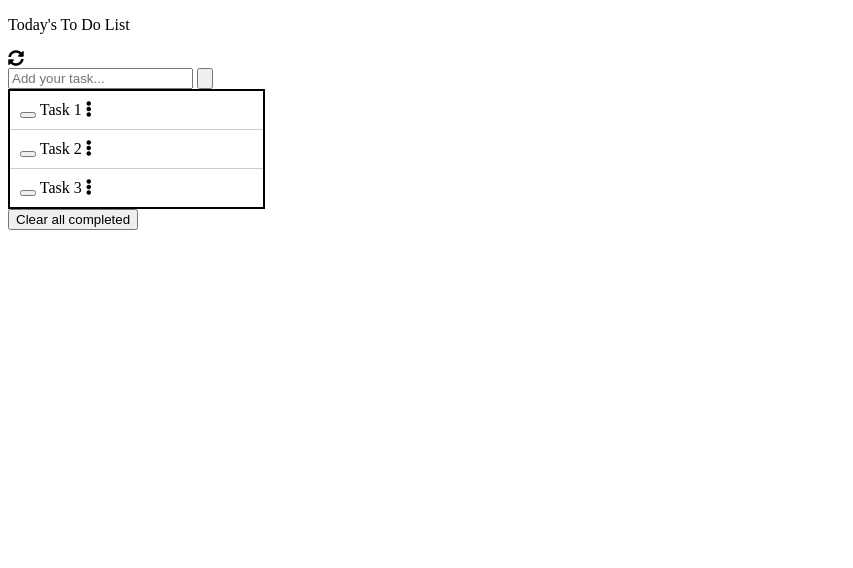
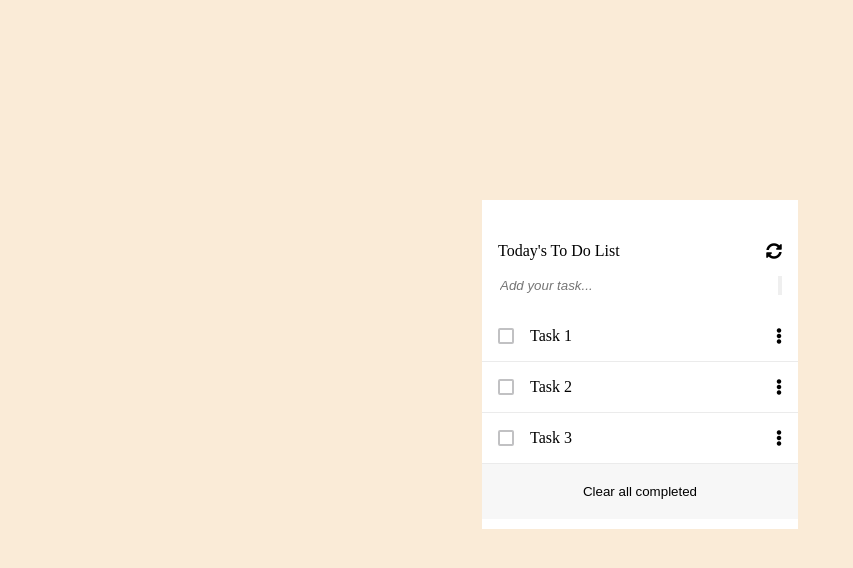
Before and after one commit to muneeb3123/TO-DO-LIST, a website built with webpack: page src/index.html in a window 1280 px wide. Shown: the whole page, without its empty margins (0-853 px from the left). Built offline with nearby package versions, Linux system fonts and the light colour scheme.

Commit message:
add style template

```diff
--- a/src/style.css
+++ b/src/style.css
@@ -2,19 +2,70 @@
   margin: 0;
   padding: 0;
   list-style: none;
-  border: 2px solid black;
-  width: 20%;
 }
 
-#to-do-list li {
-  padding: 10px;
-  border-bottom: 1px solid #ccc;
+body {
+  background-color: antiquewhite;
 }
 
-#to-do-list li:last-child {
-  border-bottom: none;
+.main {
+  width: 25%;
+  height: 40%;
+  padding: 10px 0;
+  margin: 200px auto;
+  background-color: #fff;
 }
 
-#to-do-list li.completed {
-  text-decoration: line-through;
+.clear-completed {
+  width: 100%;
+  padding: 20px;
+  border: none;
+  background: #f7f7f7;
 }
+
+.add-submit {
+  display: flex;
+  justify-content: space-between;
+}
+
+.title-add {
+  display: flex;
+  align-self: center;
+  justify-content: space-between;
+}
+
+.container {
+  padding: 1rem;
+}
+
+.fa {
+  display: flex;
+  align-self: center;
+}
+
+.add-list {
+  border: none;
+  font-style: italic;
+}
+
+.to-do-item {
+  align-items: center;
+  display: grid;
+  grid-template-columns: 3fr 23fr 0fr;
+  padding: 1rem;
+  border-bottom: 1px solid rgba(0, 0, 0, 0.08);
+}
+
+.check-button {
+  background-color: transparent;
+  border: 2px solid #c1c1c3;
+  border-radius: 2px;
+  cursor: pointer;
+  height: 1rem;
+  width: 1rem;
+  transition: border 0.3s;
+}
+
+.submit {
+  padding: 0;
+}
```
